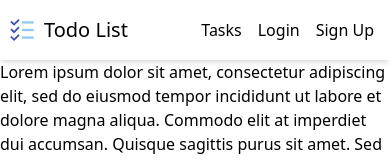
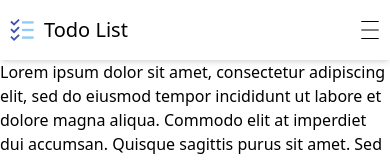
Before and after one commit to Rani-Codes/learningFastAPI, a Next.js app in the folder todo-frontend/: page / in a window 390 px wide. Shown: the top 160 px of the page. Built offline with nearby package versions, Linux system fonts and the light colour scheme.

Commit message:
add more changes to navbar component (looks good on mobile atm)

```diff
--- a/todo-frontend/components/Navbar.tsx
+++ b/todo-frontend/components/Navbar.tsx
@@ -1,24 +1,71 @@
+"use client"
 import Link from "next/link";
+import { useState } from "react";
 import { FcTodoList } from "react-icons/fc";
+import { CiMenuBurger } from "react-icons/ci";
+import { IoMdClose } from "react-icons/io";
+
 
 const NavBar = () => {
+    const [isOpen, setIsOpen] = useState(false)
+
+    function getMenuClasses(){
+        let menuClasses = []
+
+        if(isOpen) {
+            menuClasses = [
+                "flex",
+                "absolute",
+                "top-14",
+                "flex-col",
+                "bg-white",
+                "w-full",
+                "p-4",
+                "left-0",
+                "gap-4",
+                "shadow-md",
+                "justify-center",
+                "items-center"
+            ];
+        } else {
+                menuClasses = ["hidden", "md:flex"]
+            }
+
+            return menuClasses.join(" ")
+        }
+
+
   return (
-    <nav className="sticky top-0 z-20 bg-white flex w-full shadow-md justify-between items-center py-4 px-2">
-        <Link href={"/"} className="flex gap-x-2">
+    <nav className="sticky top-0 z-20 bg-white flex w-full justify-between items-center py-4 px-2 shadow-md">
+        <Link href={"/"} className="flex gap-x-2 items-center">
             <FcTodoList size={28}/>
             <h1 className="text-xl">Todo List</h1>
         </Link>
-        <div className="flex">
-            <Link href={"/tasks"} className="mx-2 hover:text-gray-600">
+
+        <div className={getMenuClasses()}>
+            <Link href={"/tasks"} className="mx-2 hover:text-gray-600 border-b border-gray-200 pb-2 w-full text-center md:border-0 md:pb-0">
                 Tasks
             </Link>
-            <Link href={"/login"} className="mx-2 hover:text-gray-600">
+            <Link href={"/login"} className="mx-2 hover:text-gray-600 border-b border-gray-200 pb-2 w-full text-center md:border-0 md:pb-0">
                 Login
             </Link>
-            <Link href={"/signup"} className="mx-2 hover:text-gray-600">
+            <Link href={"/signup"} className="mx-2 hover:text-gray-600 border-b border-gray-200 last:border-b-0 w-full text-center md:border-0 md:pb-0">
                 Sign Up
             </Link>
         </div>
+
+        <div className="md:hidden flex items-center">
+            <button onClick={() => {
+                setIsOpen(!isOpen)
+            }} className="text-2xl">
+                {isOpen ? (
+                    <IoMdClose />
+                ): (
+                    <CiMenuBurger />
+                )}
+            </button>
+        </div>
+
     </nav>
   )
 }
```
